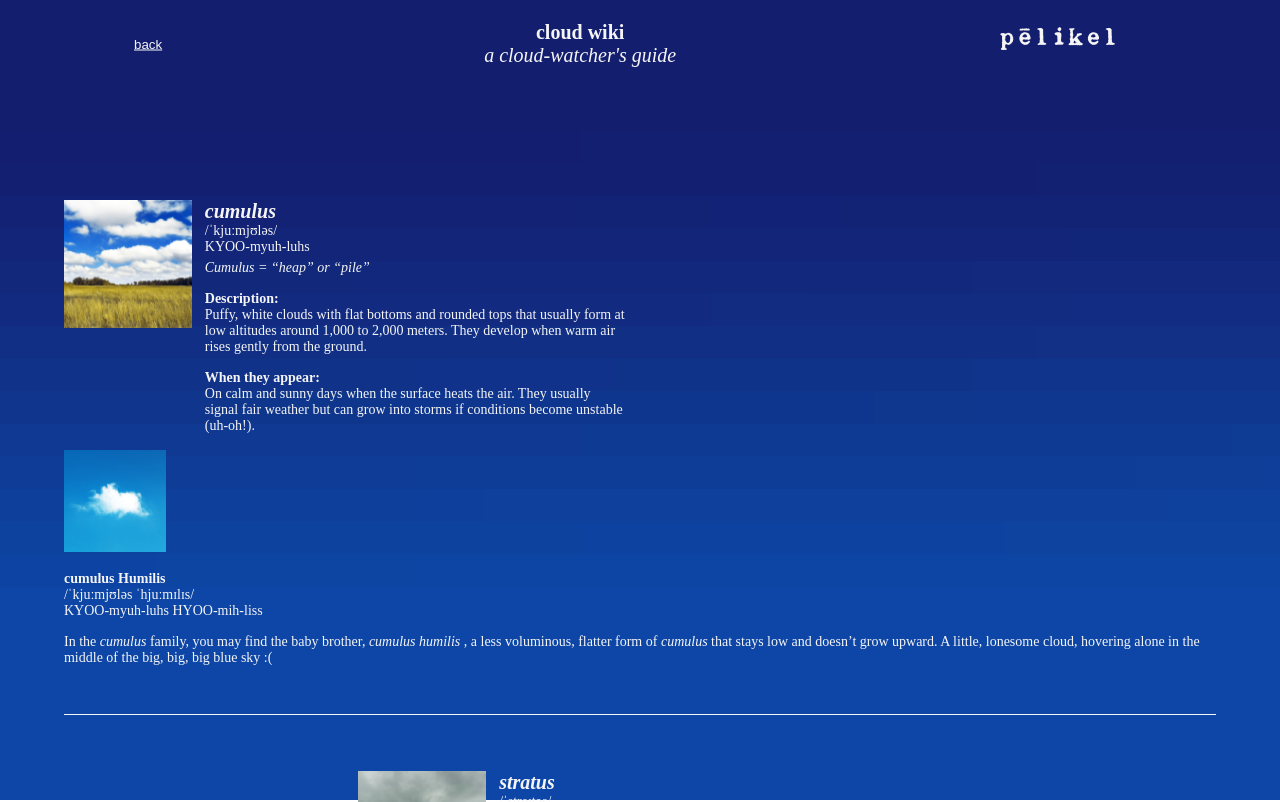
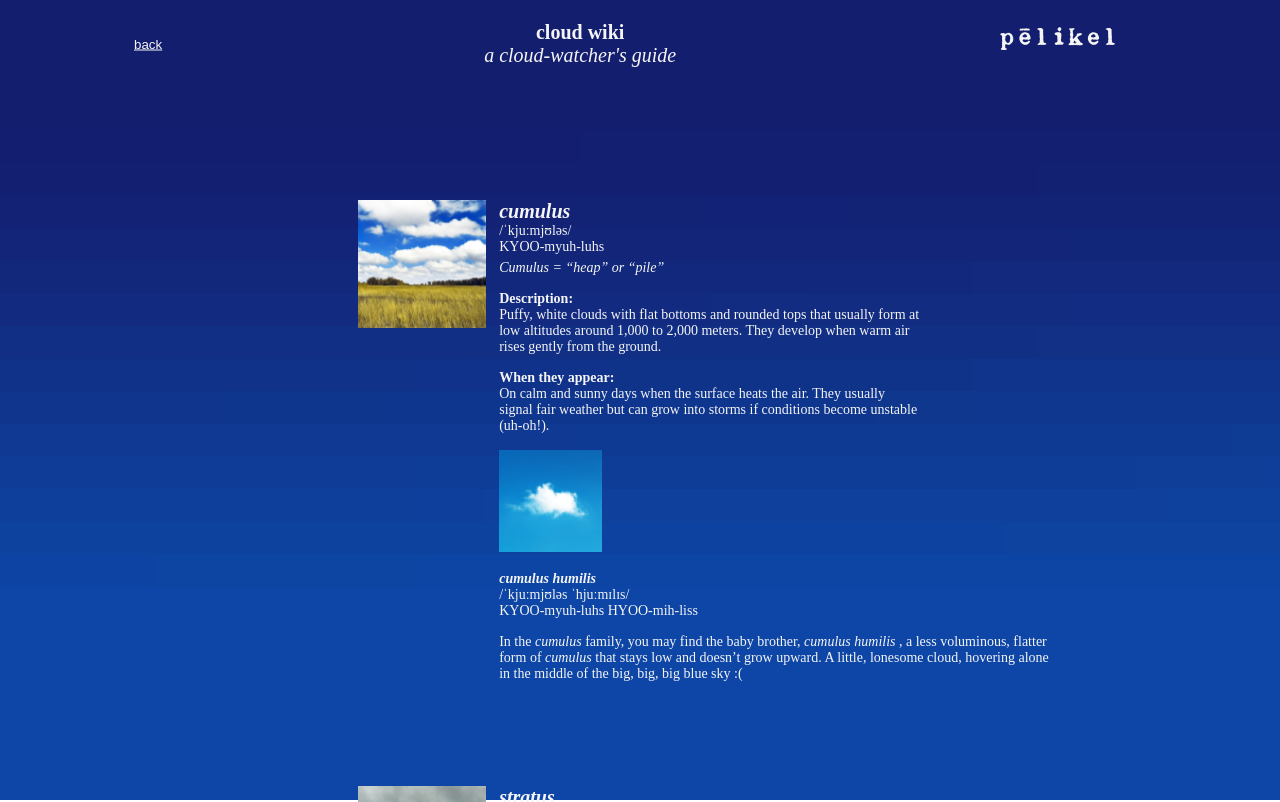
Before and after one commit to RoyAndraos/Pelikel, a React (Vite) app in the folder client/: page /cloudWiki in a window 1280 px wide. Shown: the top 802 px of the page. Built offline with nearby package versions, Linux system fonts and the light colour scheme.

Commit message:
style fix

```diff
--- a/client/src/App.jsx
+++ b/client/src/App.jsx
@@ -65,6 +65,8 @@ const Wrapper = styled.div`
   gap: 3vw;
   @media (max-width: 798px) {
     flex-direction: column;
+    justify-content: flex-start;
+
     gap: 0;
   }
 `;
--- a/client/src/clouds/CloudEp.jsx
+++ b/client/src/clouds/CloudEp.jsx
@@ -20,7 +20,7 @@ const Cloud = styled.img`
   aspect-ratio: 1.5/1;
   cursor: pointer;
   @media (max-width: 798px) {
-    width: 60vw;
+    width: 50vw;
   }
 `;
 export default CloudEp;
--- a/client/src/clouds/CloudWiki.jsx
+++ b/client/src/clouds/CloudWiki.jsx
@@ -17,7 +17,7 @@ export const Cloud = styled.img`
   aspect-ratio: 1.5/1;
   cursor: pointer;
   @media (max-width: 798px) {
-    width: 45vw;
+    width: 40vw;
   }
 `;
 
--- a/client/src/pages/Homepage.jsx
+++ b/client/src/pages/Homepage.jsx
@@ -117,8 +117,8 @@ const Homepage = ({
         )}
         <Logo titleRef={titleRef} visible={played} />
       </Header>
-      <Navbar navbarRef={navbarRef} visible={played} />
-      <div>
+      {!isMobile && <Navbar navbarRef={navbarRef} visible={played} />}
+      <div style={{ position: "relative", top: "10vh" }}>
         {" "}
         <CloudEp cloudEpRef={cloudEp} visible={played} />
       </div>
@@ -148,18 +148,19 @@ const Container = styled.div`
     display: flex;
     flex-direction: column;
     justify-content: space-evenly;
-    height: 80vh;
+    height: 65vh;
     gap: 0;
   }
 `;
 
 const Wrapper = styled.div`
-  /* background-image: url("/background.svg"); */
   overflow: hidden;
   display: flex;
   justify-content: center;
   align-items: center;
   gap: 3vw;
+  position: relative;
+  top: 12vh;
   @media (max-width: 798px) {
     flex-direction: column;
     gap: 0;
--- a/client/src/pages/WikiPage.jsx
+++ b/client/src/pages/WikiPage.jsx
@@ -42,7 +42,7 @@ const WikiPage = () => {
           <ImageInfoWrapSmall>
             <StyledImageSmall src="/wiki/cumulusHumilis.svg" alt="" />
             <div>
-              <H2>cumulus Humilis</H2>
+              <H2 style={{ fontStyle: "italic" }}>cumulus humilis</H2>
 
               <Reg>/ˈkjuːmjʊləs ˈhjuːmɪlɪs/</Reg>
               <Reg>KYOO-myuh-luhs HYOO-mih-liss</Reg>
@@ -212,12 +212,14 @@ const ImageInfoWrap = styled.div`
   }
   @media (max-width: 798px) {
     width: 90vw;
+    border-bottom: 1px solid whitesmoke;
+
     flex-direction: column;
     justify-content: center;
     align-items: center;
     gap: 6vh;
-    border-bottom: 1px solid whitesmoke;
     padding-bottom: 6vh;
+
     &:first-of-type {
       padding-bottom: 0;
       border-bottom: none;
@@ -226,10 +228,15 @@ const ImageInfoWrap = styled.div`
 `;
 const ImageInfoWrapSmall = styled.div`
   position: relative;
-  width: 90vw;
+  width: 44vw;
   margin-bottom: 0;
-  border-bottom: 1px solid whitesmoke;
   padding-bottom: 6vh;
+  left: 11vw;
+  @media (max-width: 798px) {
+    width: 90vw;
+    left: 0;
+    border-bottom: 1px solid whitesmoke;
+  }
 `;
 const StyledImage = styled.img`
   width: 10vw;
```
